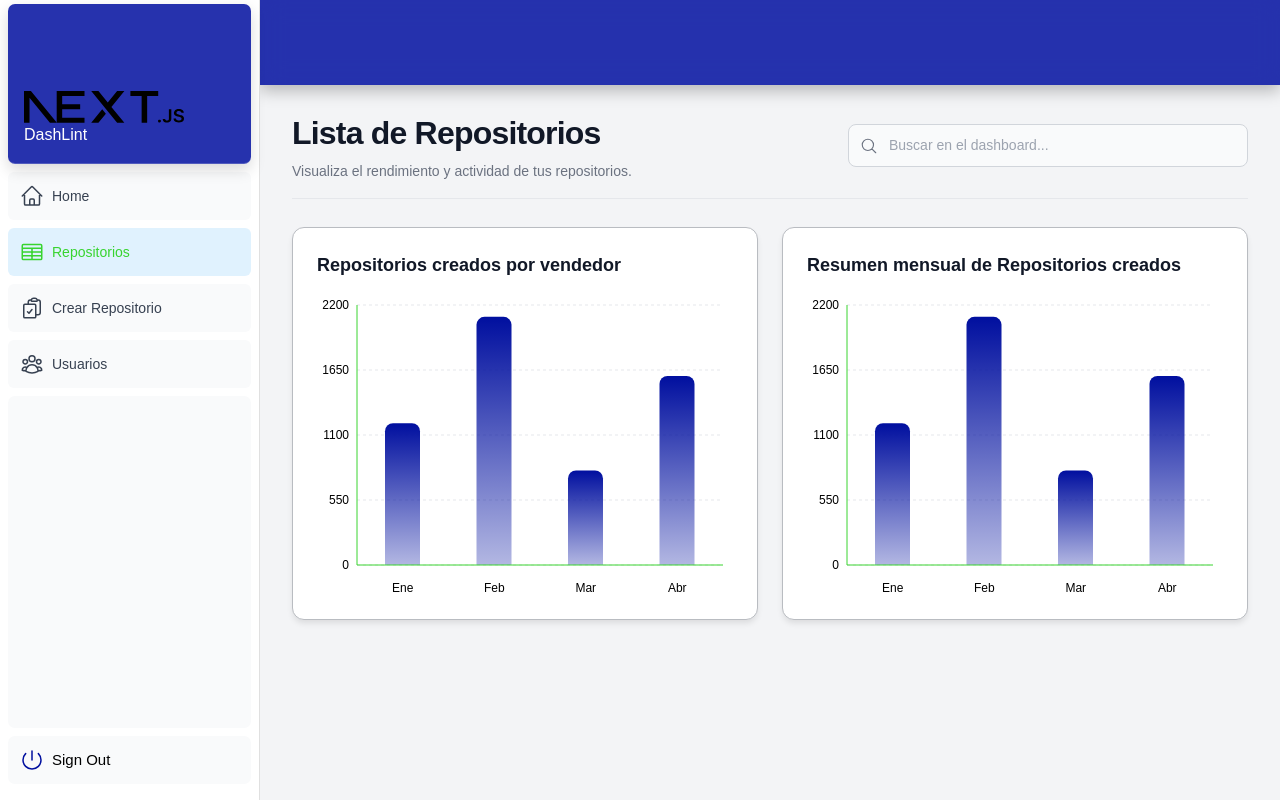
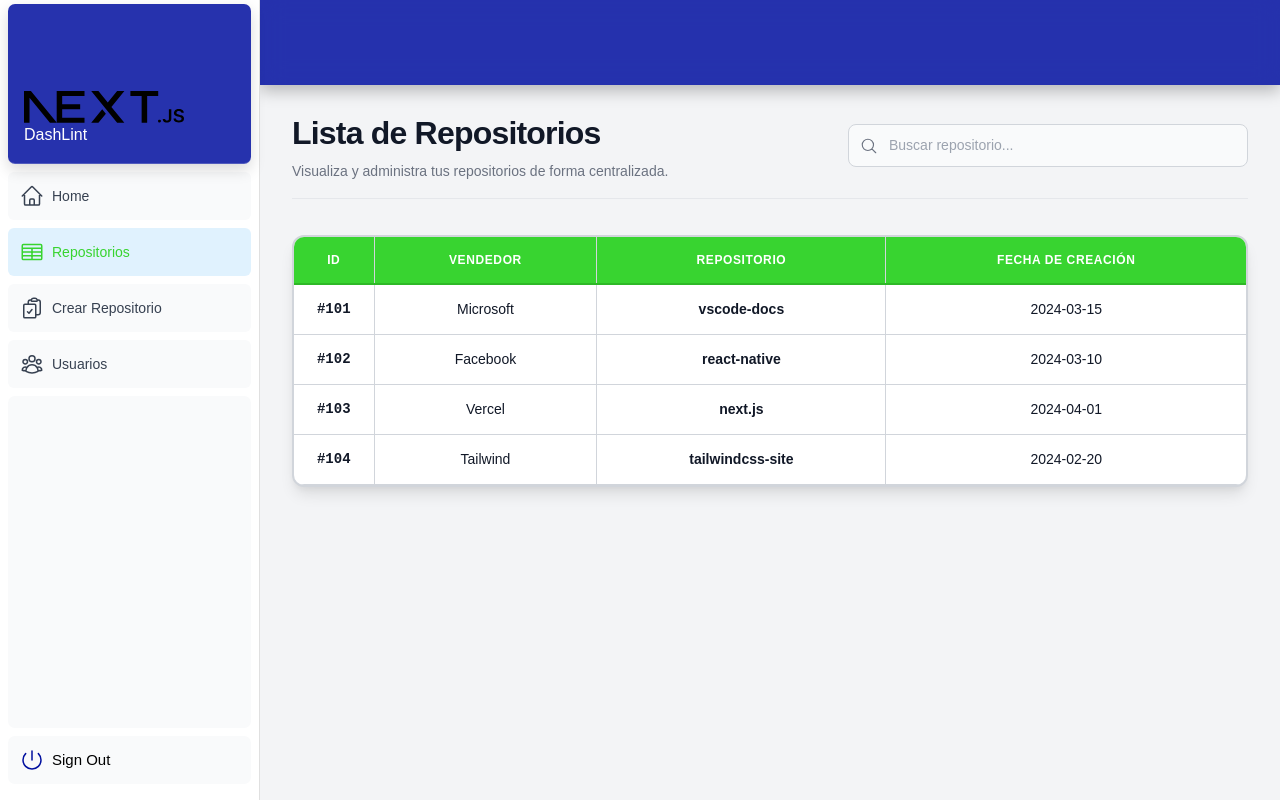
Before and after one commit to Rivero727/DashLint, a Next.js app: page /dashboard/repositories in a window 1280 px wide. Built offline with nearby package versions, Linux system fonts and the light colour scheme.

Commit message:
Finalizacion de interfaz de tabla-repos, logica faltante

```diff
--- a/src/app/dashboard/page.tsx
+++ b/src/app/dashboard/page.tsx
@@ -1,8 +1,8 @@
 import styles from "@/components/ui/dashboard.module.css";
 import SummaryChart from "@/components/_summary-chart/summary-chart";
 import VendorRepos from "@/components/_vendor-repos/vendor-repos";
-import SearchBar from "@/components/searchbar/searchbar";
-import DashboardHeader from "@/components/action-button/action-button";
+import SearchBar from "@/components/_searchbar/searchbar";
+import DashboardHeader from "@/components/_action-button/action-button";
 
 export default function Page() {
   return (
@@ -13,7 +13,8 @@
           <div>
             <h1 className={styles.pageTitle}>Dashboard</h1>
             <p className={styles.subtitle}>
-              Visualiza el rendimiento y actividad de tus repositorios.
+              Visualiza el rendimiento de tu equipo y actividad en los
+              repositorios.
             </p>
           </div>
           <div className={styles.actions}>
--- a/src/app/dashboard/repositories/page.tsx
+++ b/src/app/dashboard/repositories/page.tsx
@@ -1,27 +1,26 @@
 import styles from "@/components/ui/dashboard.module.css";
 import SummaryChart from "@/components/_summary-chart/summary-chart";
 import VendorRepos from "@/components/_vendor-repos/vendor-repos";
-import SearchBar from "@/components/searchbar/searchbar";
+import SearchBar from "@/components/_searchbar/searchbar";
+import RepoTable from "@/components/_repo-table/repotables";
 
 export default function Page() {
   return (
     <div className={styles.container}>
       <header className={styles.header}></header>
       <main className={styles.main}>
-
         <div className={styles.titleContainer}>
           <div>
             <h1 className={styles.pageTitle}>Lista de Repositorios</h1>
-            <p className={styles.subtitle}>Visualiza el rendimiento y actividad de tus repositorios.</p>
+            <p className={styles.subtitle}>
+              Visualiza y administra tus repositorios de forma centralizada.
+            </p>
           </div>
-
-          <SearchBar placeholder="Buscar en el dashboard..." />
+          <SearchBar placeholder="Buscar repositorio..." />
         </div>
-
         <div className={styles.spacer}>
-          <div className={styles.gridContainer}>
-            <VendorRepos />
-            <SummaryChart />
+          <div className={styles.fullWidth}>
+            <RepoTable />
           </div>
         </div>
       </main>
--- a/src/app/page.tsx
+++ b/src/app/page.tsx
@@ -19,7 +19,6 @@
           priority
           className="rounded-lg shadow-lg"
         />
-
         {/* Botón para ir al login */}
         <Link
           href="/login"
--- a/src/components/action-button/action-button.tsx
+++ b/src/components/_action-button/action-button.tsx
@@ -1,6 +1,6 @@
 "use client";
 
-import Button from "@/components/button/button";
+import Button from "@/components/_button/button";
 import { PlusIcon } from "@heroicons/react/24/outline";
 import styles from "@/components/ui/dashboard.module.css";
 export default function DashboardHeader() {
--- /dev/null
+++ b/src/components/_repo-table/repotables.tsx
@@ -0,0 +1,45 @@
+import styles from "@/components/ui/repo-table.module.css";
+
+// Definimos la estructura de un repositorio
+interface Repository {
+  id: number;
+  vendor: string;
+  name: string;
+  createdAt: string;
+}
+
+// Datos estáticos por ahora
+const MOCK_DATA: Repository[] = [
+  { id: 101, vendor: "Microsoft", name: "vscode-docs", createdAt: "2024-03-15" },
+  { id: 102, vendor: "Facebook", name: "react-native", createdAt: "2024-03-10" },
+  { id: 103, vendor: "Vercel", name: "next.js", createdAt: "2024-04-01" },
+  { id: 104, vendor: "Tailwind", name: "tailwindcss-site", createdAt: "2024-02-20" },
+];
+
+export default function RepoTable() {
+  return (
+    <div className={styles.tableWrapper}>
+      <table className={styles.table}>
+        <thead>
+          <tr>
+            {/* Aplicamos idHeader para centrar y diferenciar el título del ID */}
+            <th className={styles.idHeader}>ID</th>
+            <th>Vendedor</th>
+            <th>Repositorio</th>
+            <th>Fecha de Creación</th>
+          </tr>
+        </thead>
+        <tbody>
+          {MOCK_DATA.map((repo) => (
+            <tr key={repo.id}>
+              <td className={styles.idCell}>#{repo.id}</td>
+              <td className={styles.vendorCell}>{repo.vendor}</td>
+              <td className={styles.nameCell}>{repo.name}</td>
+              <td className={styles.dateCell}>{repo.createdAt}</td>
+            </tr>
+          ))}
+        </tbody>
+      </table>
+    </div>
+  );
+}
--- /dev/null
+++ b/src/components/ui/repo-table.module.css
@@ -0,0 +1,83 @@
+.tableWrapper {
+  width: 100%;
+  background-color: #ffffff;
+  border-radius: 12px;
+  border: 2px solid #d1d5db;
+  box-shadow:
+    0 10px 15px -3px rgba(0, 0, 0, 0.1),
+    0 4px 6px -2px rgba(0, 0, 0, 0.05);
+  overflow: hidden;
+  margin-top: 8px;
+}
+
+.table {
+  width: 100%;
+  border-collapse: collapse;
+  text-align: center;
+}
+
+.table thead {
+  background-color: #38d430;
+  border-bottom: 2px solid #2eb827;
+}
+
+
+.table th,
+.table td {
+  padding: 14px 16px;
+  border-right: 1px solid #d1d5db;
+  font-size: 14px;
+}
+
+.table th:last-child,
+.table td:last-child {
+  border-right: none;
+}
+
+.table th {
+  font-weight: 700;
+  color: #ffffff;
+  text-transform: uppercase;
+  font-size: 12px;
+  letter-spacing: 0.05em;
+  border-bottom: 2px solid #2eb827;
+}
+
+.idCell {
+  width: 80px;
+  font-family: monospace;
+  font-weight: 700;
+  color: #111827;
+}
+
+.table tbody tr {
+ border-bottom: 1.5px solid #d1d5db;
+  transition: background-color 0.2s ease;
+}
+
+.table tbody tr:hover {
+  background-color: #f0fdf4;
+}
+
+.vendorCell {
+  font-weight: 500;
+  color: #111827;
+}
+
+.nameCell {
+  color: #111827;
+  font-weight: 700;
+  cursor: pointer;
+  padding: 4px 8px;
+  border-radius: 4px;
+  transition: all 0.2s ease;
+}
+
+.nameCell:hover {
+  background-color: #e0f2fe;
+  color: #38d430;
+}
+
+.dateCell {
+  color: #111827;
+}
```
Also changed, not shown: src/app/dashboard/forms/page.tsx (+4 -3 lines), src/app/dashboard/users/page.tsx (+4 -3 lines), src/components/_button/button.tsx (renamed from src/components/button/button.tsx), src/components/_searchbar/searchbar.tsx (renamed from src/components/searchbar/searchbar.tsx).
